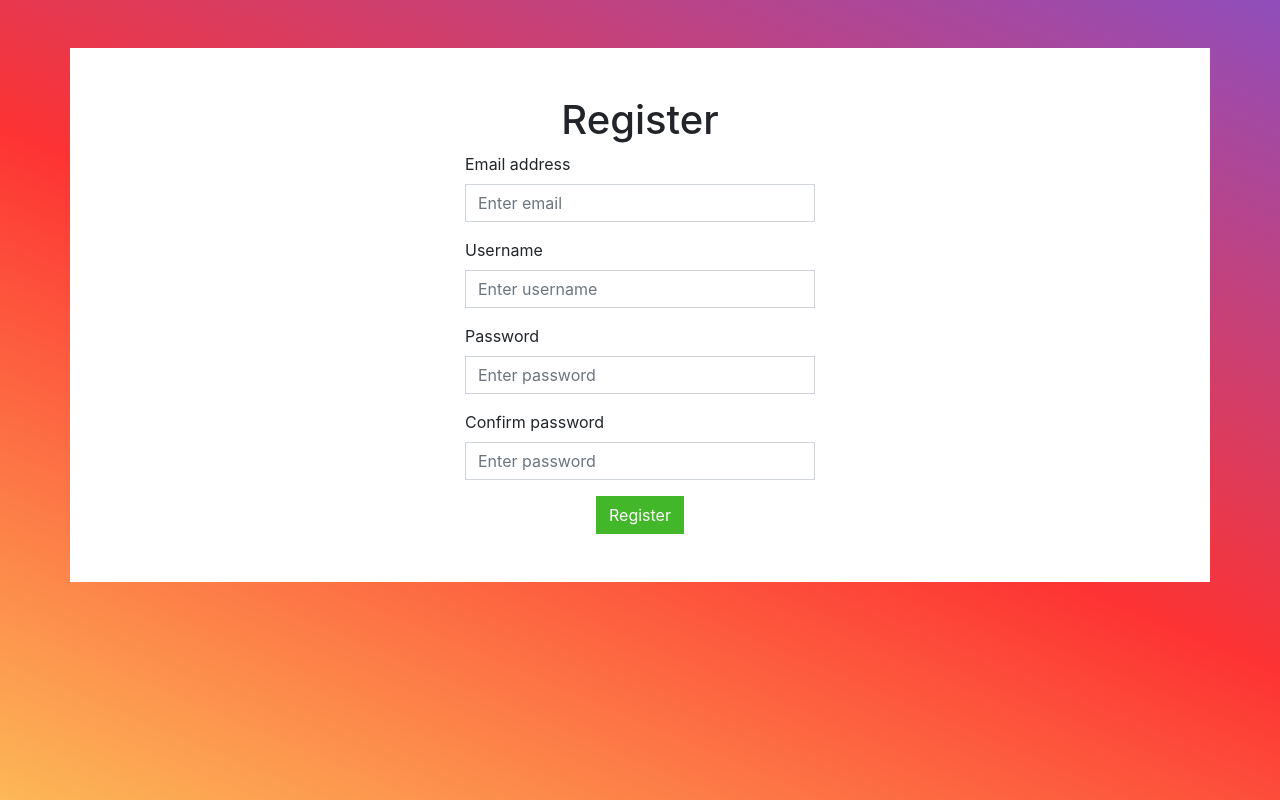
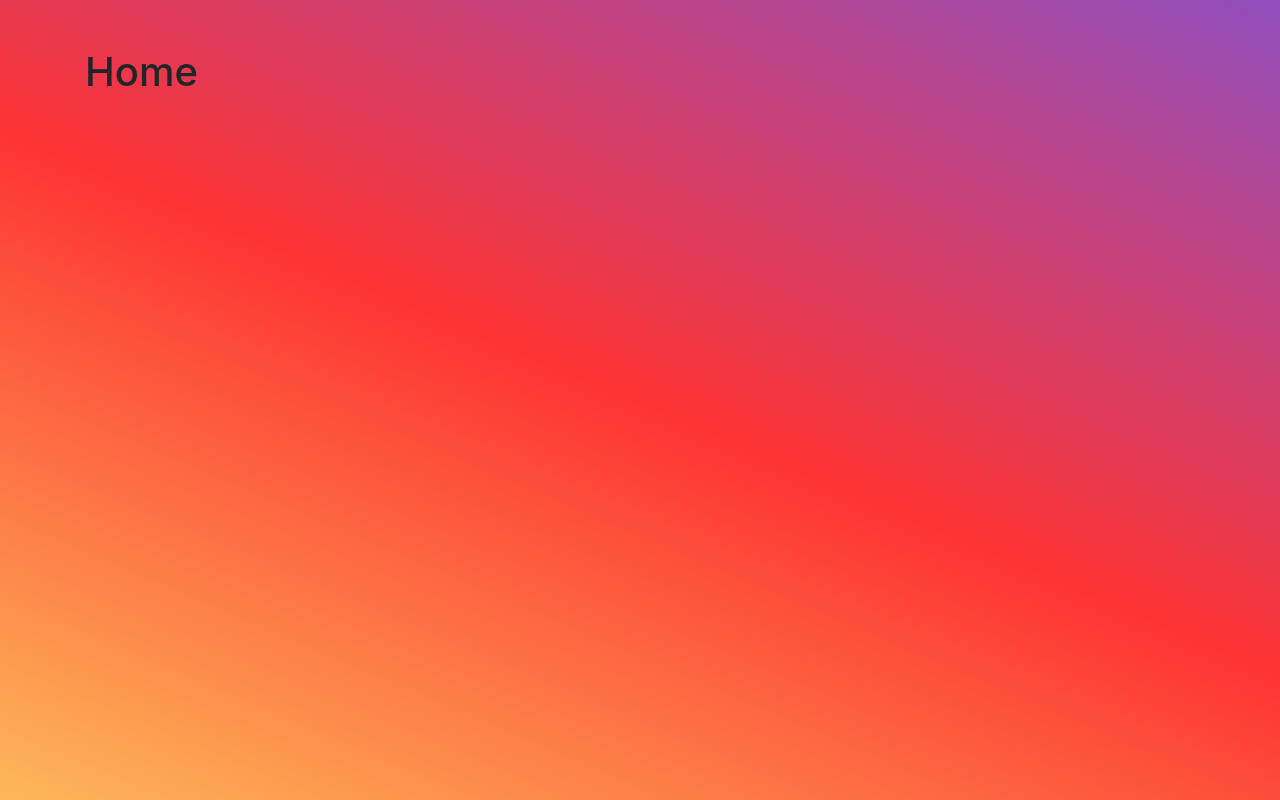
Before and after one commit to abhilash-ss/chat, a React (Create React App) app in the folder client/: page / in a window 1280 px wide. Built offline with nearby package versions, Linux system fonts and the light colour scheme.

Commit message:
Add Router

```diff
--- a/client/package.json
+++ b/client/package.json
@@ -13,6 +13,7 @@
     "react": "^16.13.1",
     "react-bootstrap": "^1.3.0",
     "react-dom": "^16.13.1",
+    "react-router-dom": "^5.2.0",
     "react-scripts": "3.4.3"
   },
   "scripts": {
--- a/client/src/App.js
+++ b/client/src/App.js
@@ -1,16 +1,27 @@
 import React from "react";
 import { Container } from "react-bootstrap";
+import { BrowserRouter, Route, Switch } from "react-router-dom";
 
 import ApolloProvider from "./ApolloProvider";
+
 import "./App.scss";
+
+import Home from "./pages/Home";
 import Register from "./pages/Register";
+import Login from "./pages/Login";
 
 function App() {
   return (
     <ApolloProvider>
-      <Container className="pt-5">
-        <Register />
-      </Container>
+      <BrowserRouter>
+        <Container className="pt-5">
+          <Switch>
+            <Route exact path="/" component={Home} />
+            <Route path="/register" component={Register} />
+            <Route path="/login" component={Login} />
+          </Switch>
+        </Container>
+      </BrowserRouter>
     </ApolloProvider>
   );
 }
--- /dev/null
+++ b/client/src/pages/Home.js
@@ -0,0 +1,9 @@
+import React from "react";
+
+export default function Home() {
+  return (
+    <div>
+      <h1>Home</h1>
+    </div>
+  );
+}
--- /dev/null
+++ b/client/src/pages/Login.js
@@ -0,0 +1,9 @@
+import React from "react";
+
+export default function Login() {
+  return (
+    <div>
+      <h1>Login</h1>
+    </div>
+  );
+}
```
Also changed, not shown: 1 other file (tests, documents, lock files or other folders).
